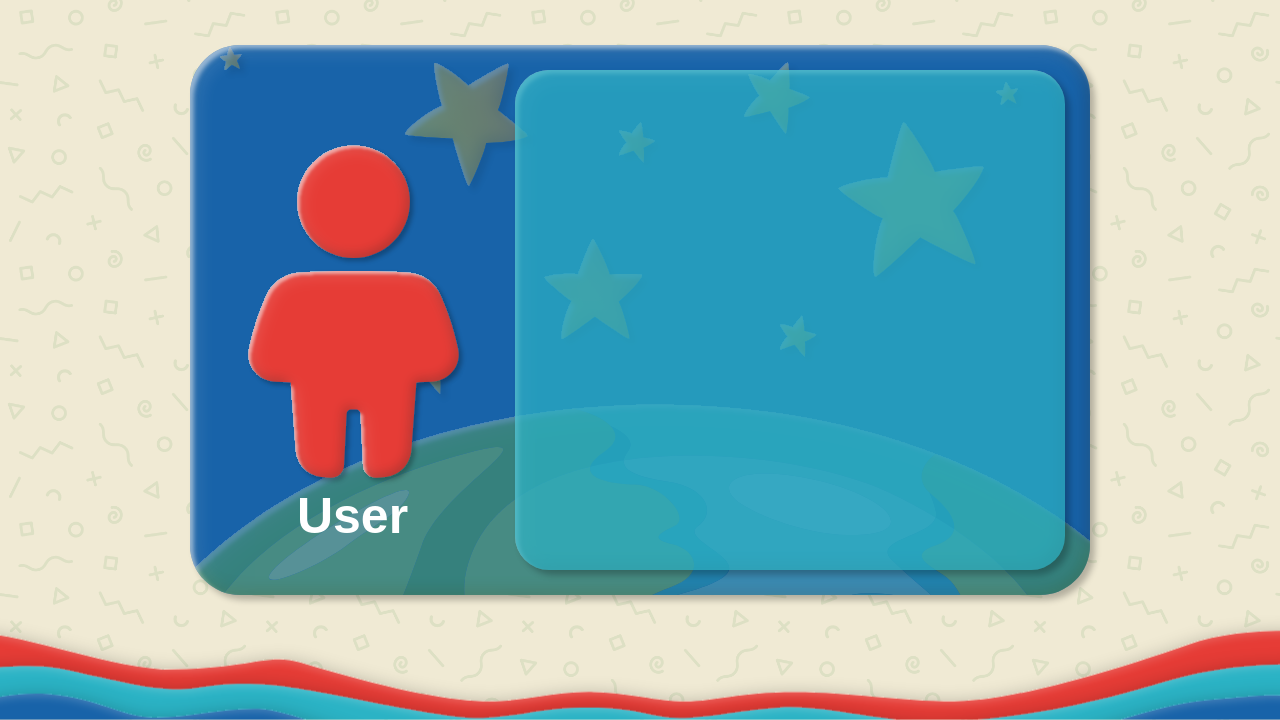
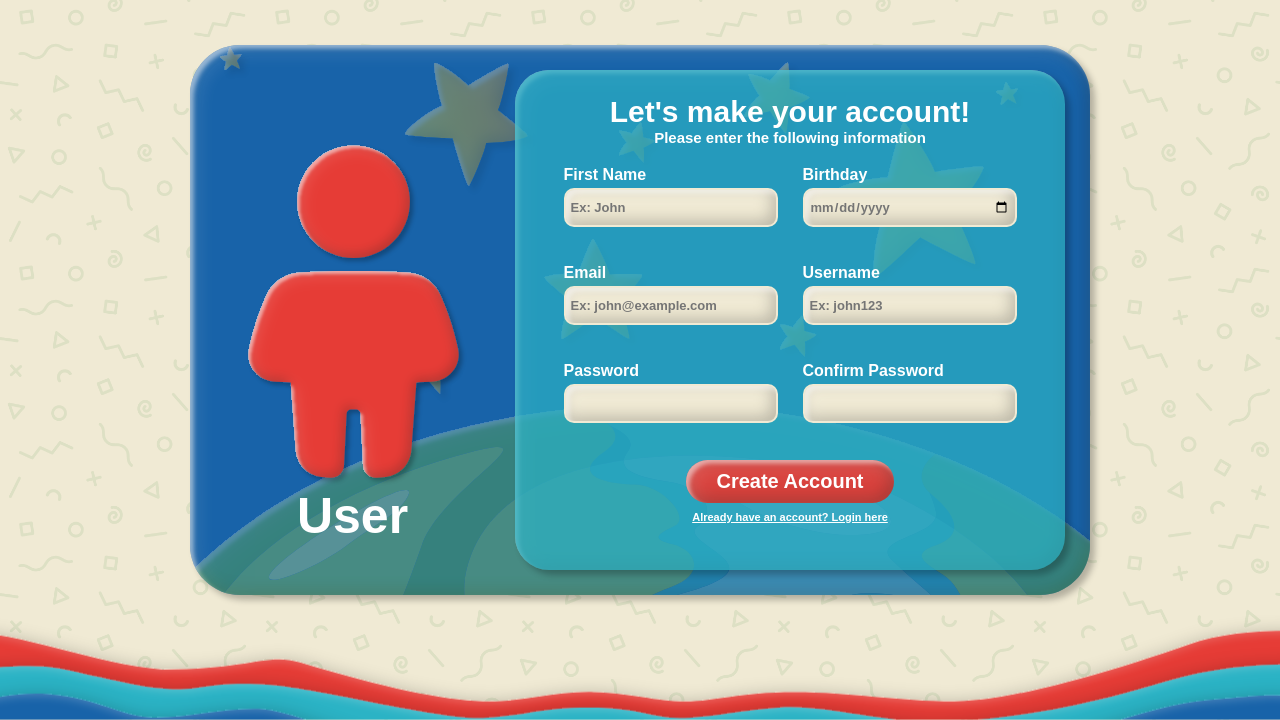
Before and after one commit to DakotaPennwest/Team-Workaholics-Capstone, a PHP site: page /accountcreationsolouser.html in a window 1280 px wide. Shown: the part 80-800 px from the top of the page. Run offline with PHP 8.4, Linux system fonts and the light colour scheme.

Commit message:
Finished the Account Creation Form for solo users
- Added form heading and subheading
- Added all form inputs
- Added placeholders for error messages
- Added css styling for form
- Added create account button
- Added button to go to log in page

```diff
--- a/accountcreationsolouser.html
+++ b/accountcreationsolouser.html
@@ -38,6 +38,53 @@
 
 				<!-- Right side of account form -->
 				<div class="account-creation-form-right">
+
+					<!-- Header Text -->
+					<h3 class="form-header">Let's make your account!</h3>
+					<h4 class="form-subheader">Please enter the following information</h4>
+
+					<!-- Input Fields -->
+					<div class="form-input-container">
+						<div class="input-wrapper">
+							<label for="firstNameInput" class="input-label">First Name</label>
+							<input type="text" id="firstNameInput" class="text-input-box" placeholder="Ex: John">
+							<p id="firstNameError" class="error-message"></p>
+						</div>
+						<div class="input-wrapper">
+							<label for="birthdayInput" class="input-label">Birthday</label>
+							<input type="date" id="birthdayInput" required class="text-input-box" >
+							<p id="birthdayError" class="error-message"></p>
+						</div>
+						<div class="input-wrapper">
+							<label for="emailInput" class="input-label">Email</label>
+							<input type="email" id="emailInput" class="text-input-box" placeholder="Ex: john@example.com">
+							<p id="emailError" class="error-message"></p>
+						</div>
+						<div class="input-wrapper">
+							<label for="usernameInput" class="input-label">Username</label>
+							<input type="text" id="usernameInput" class="text-input-box" placeholder="Ex: john123">
+							<p id="usernameError" class="error-message"></p>
+						</div>
+						<div class="input-wrapper">
+							<label for="passwordInput" class="input-label">Password</label>
+							<input type="password" id="passwordInput" class="text-input-box" placeholder="">
+							<p id="passwordError" class="error-message"></p>
+						</div>
+						<div class="input-wrapper">
+							<label for="confirmPasswordInput" class="input-label">Confirm Password</label>
+							<input type="password" id="confirmPasswordInput" class="text-input-box" placeholder="">
+							<p id="confirmPasswordError" class="error-message"></p>
+						</div>
+					</div>
+
+					<!-- Create Account button -->
+					<div class="form-button-container">
+						<button class="form-button">Create Account</button>
+					</div>
+
+					<!-- Clickable text -->
+					<p class="login-text">Already have an account? Login here</p>
+
 				</div>
 
 			</div>
--- a/styles/accountcreation.css
+++ b/styles/accountcreation.css
@@ -212,7 +212,151 @@ body {
     z-index: -1; /* Ensure it stays behind the content */
 }
 
+/* Form Header Styling */
+.form-header {
+    font-family: 'Nunito', sans-serif; /* Match the rest of the page's font */
+    font-style: normal;
+    font-weight: 900;
+    font-size: 30px; /* Adjust size to match the screenshot */
+    color: var(--pure-white); /* White text color */
+    margin: 0; /* Remove any default margin */
+    margin-top: 25px; /* Adds space above text*/
+    text-align: center; /* Center the text horizontally */
+}
 
+/* Form Subheader Styling */
+.form-subheader {
+    font-family: 'Nunito', sans-serif; /* Match the header font */
+    font-style: normal;
+    font-weight: 800; /* Slightly lighter than the header */
+    font-size: 15px; /* Adjust size to match the screenshot */
+    color: var(--pure-white); /* White text color */
+    margin-top: 0px; /* Makes subheader closer */
+    margin: 0px;
+    text-align: center; /* Center the text horizontally */
+}
+
+
+/* Container for input fields */
+.form-input-container {
+    display: flex;
+    flex-wrap: wrap; /* Allow rows to wrap */
+    justify-content: center; /* Spread input pairs horizontally */
+    align-items: center; /* Vertically align items */
+    column-gap: 25px; /* Space between coumns */
+    row-gap: 0px;  /* Space between rows */
+    margin: 0px;
+    margin-top: 20px;
+}
+
+/* Wrapper for each input field */
+.input-wrapper {
+    display: flex;
+    flex-direction: column; /* Stack label and input vertically */
+}
+
+/* Label Styling */
+.input-label {
+    font-family: 'Nunito', sans-serif;
+    font-style: normal;
+    font-weight: 900;
+    font-size: 16px;
+    color: var(--pure-white);
+    margin-bottom: 4px; /* Space between label and input */
+    text-align: left;
+}
+
+/* Input Box Styling */
+.text-input-box {
+    width: 200px; /* Full width of the wrapper */
+    height: 25px; /* Standard input height */
+    background: var(--main-off-white);
+    font-family: 'Nunito', sans-serif;
+    font-weight: 900;
+    font-size: 13px;
+    color: var(--main-blue-subdued);
+    border: 2px solid transparent;
+    border-radius: 10px;
+    padding: 5px; /* Inner padding for text */
+    outline: none;
+    box-shadow: var(--main-light-shading);
+}
+
+.text-input-box:focus {
+    border: 2px solid var(--main-green); /* Highlight on focus */
+    box-shadow: var(--main-shading-with-drop-shadow);
+}
+
+/* Error Message Styling */
+.error-message {
+    font-family: 'Nunito', sans-serif; /* Match the rest of the page's font */
+    font-style: normal;
+    font-weight: 700;
+    font-size: 12px;
+    color: var(--pure-white); /* Red text color for errors */
+    margin-top: 5px; /* Add some space above the error message */
+    text-align: right; /* Align the error message to the right */
+    min-height: 20px; /* Reserve space for the error message */
+    /*This adds an outline around error message */
+    /* This was the only way I was able to get the outline to work and it's not the */
+    text-shadow:
+        -1px -1px 0 var(--main-red),
+        1px -1px 0 var(--main-red),
+        -1px  1px 0 var(--main-red),
+        1px  1px 0 var(--main-red);
+}
+
+input[type=date]:invalid::-webkit-datetime-edit {
+    color: #757575; /*This makes the date placeholder color correct */
+}
+
+/* Create Account button styling */
+.form-button-container {
+    display: flex;
+    justify-content: center; /* Center horizontally */
+    align-items: center; /* Center vertically if needed */
+    margin-top: 0px; /* Add spacing between the input fields and the button */
+}
+
+/* Sign in button */
+.form-button {
+    background-color: var(--main-red-subdued);
+    color: var(--pure-white);
+    font-family: 'Nunito', sans-serif;
+    font-style: normal;
+    font-weight: 900;
+    font-size: 20px;
+    border: 2px solid transparent;
+    border: none;
+    border-radius: 25px; /* Rounded corners */
+    padding: 10px 30px; /* Adjust button padding */
+    cursor: pointer;
+    box-shadow: var(--main-light-shading);
+    width: auto; /* Ensure button is sized to its content */
+}
+
+.form-button:hover {
+    color: var(--main-yellow-bold);
+    background-color: var(--main-red);
+    box-shadow: var(--main-shading-with-drop-shadow);
+}
+
+/* Styling for the clickable text under the button */
+.login-text {
+    font-family: 'Nunito', sans-serif; /* Match the page's font */
+    font-style: normal;
+    font-weight: 900;
+    font-size: 11px; /* Smaller text size */
+    color: var(--pure-white); /* White text */
+    text-align: center;
+    margin-top: 8px; /* Space between button and text */
+    cursor: pointer; /* Show pointer on hover */
+    text-decoration: underline; /* Add underline to indicate a link */
+}
+
+.login-text:hover {
+    color: var(--main-yellow-bold); /* Highlight text on hover */
+}
 
 /* Waves container */
 .waves-container {
```
